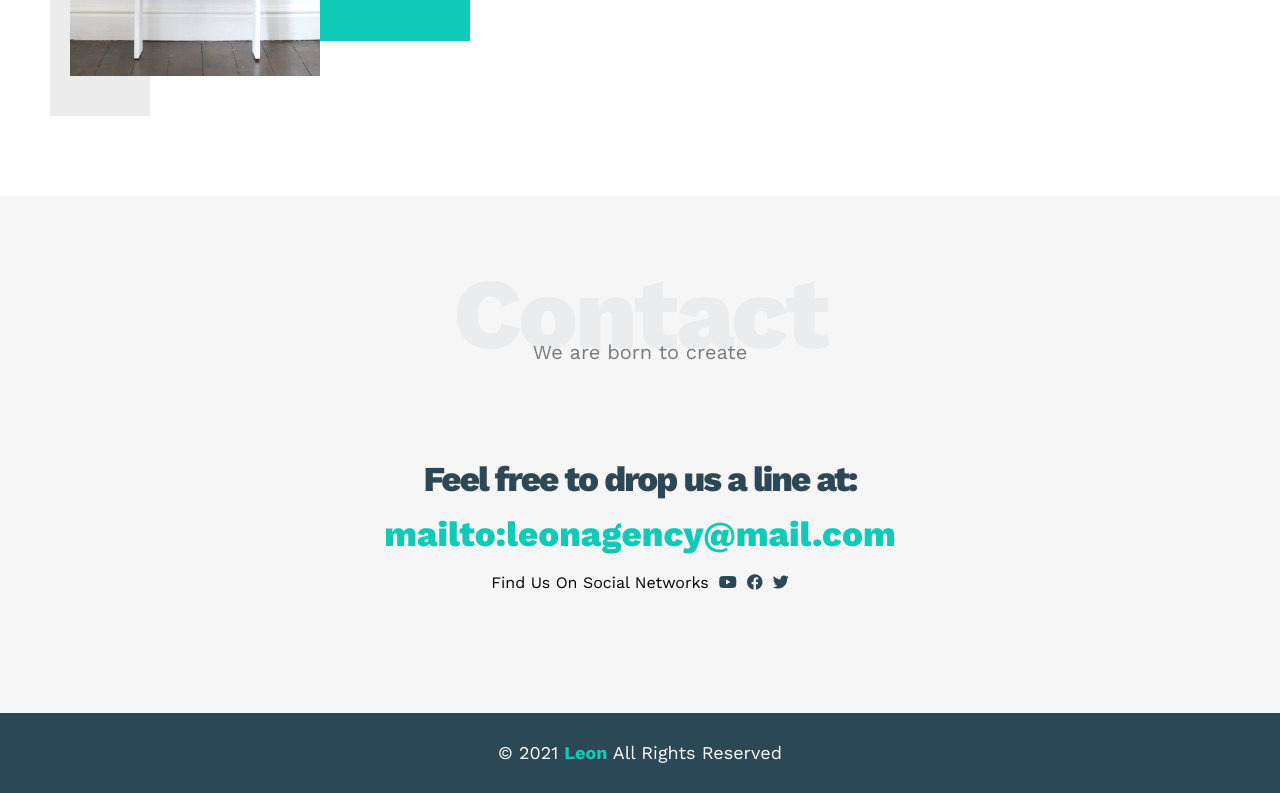
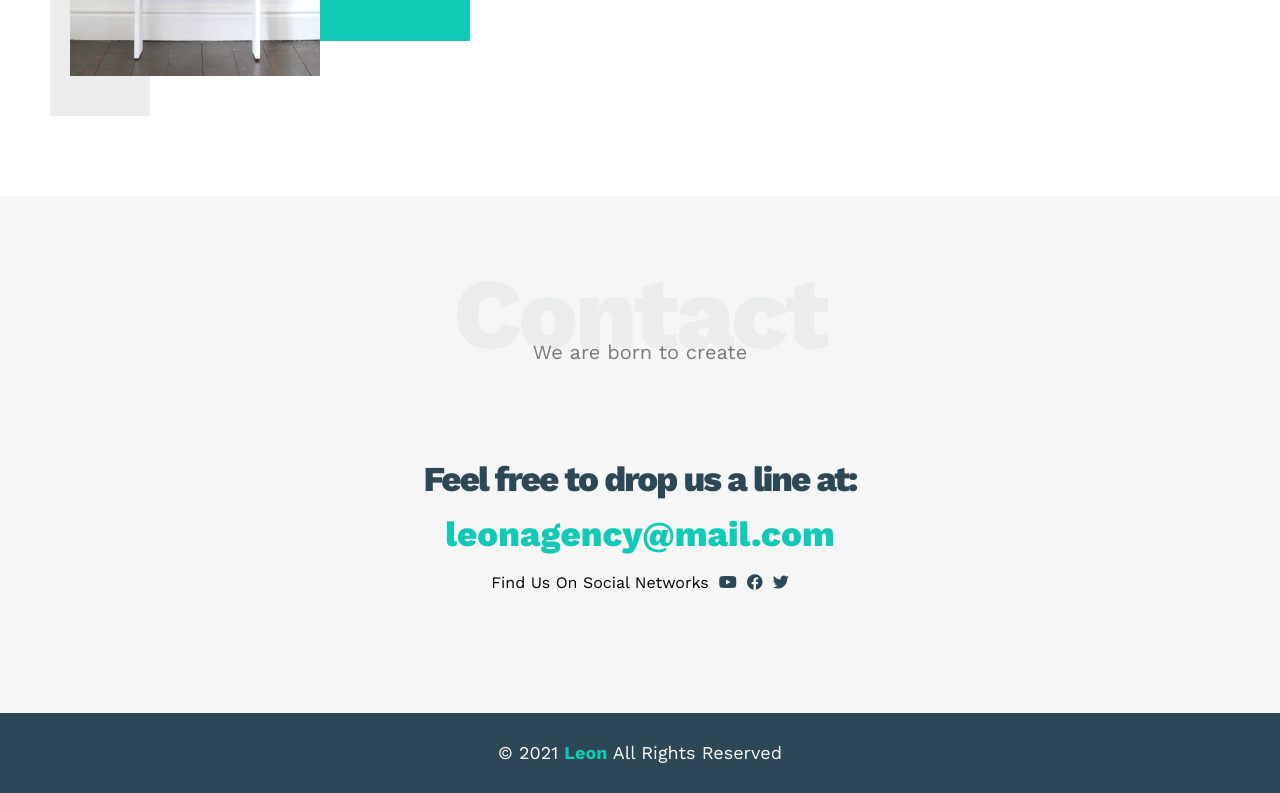
Before and after one commit to MahmoudAbdelrady/HTML_CSS_Template1, a plain HTML site: page index.html in a window 1280 px wide. Shown: the part 3353-4146 px from the top of the page. Drawn offline with nearby package versions, Linux system fonts and the light colour scheme.

Commit message:
Update index.html

```diff
--- a/index.html
+++ b/index.html
@@ -222,7 +222,7 @@
         <div class="info">
           <p class="label">Feel free to drop us a line at:</p>
           <a href="mailto:leonagency@mail.com?subject=Contact" class="link"
-            >mailto:leonagency@mail.com</a
+            >leonagency@mail.com</a
           >
           <div class="social">
             Find Us On Social Networks
```
